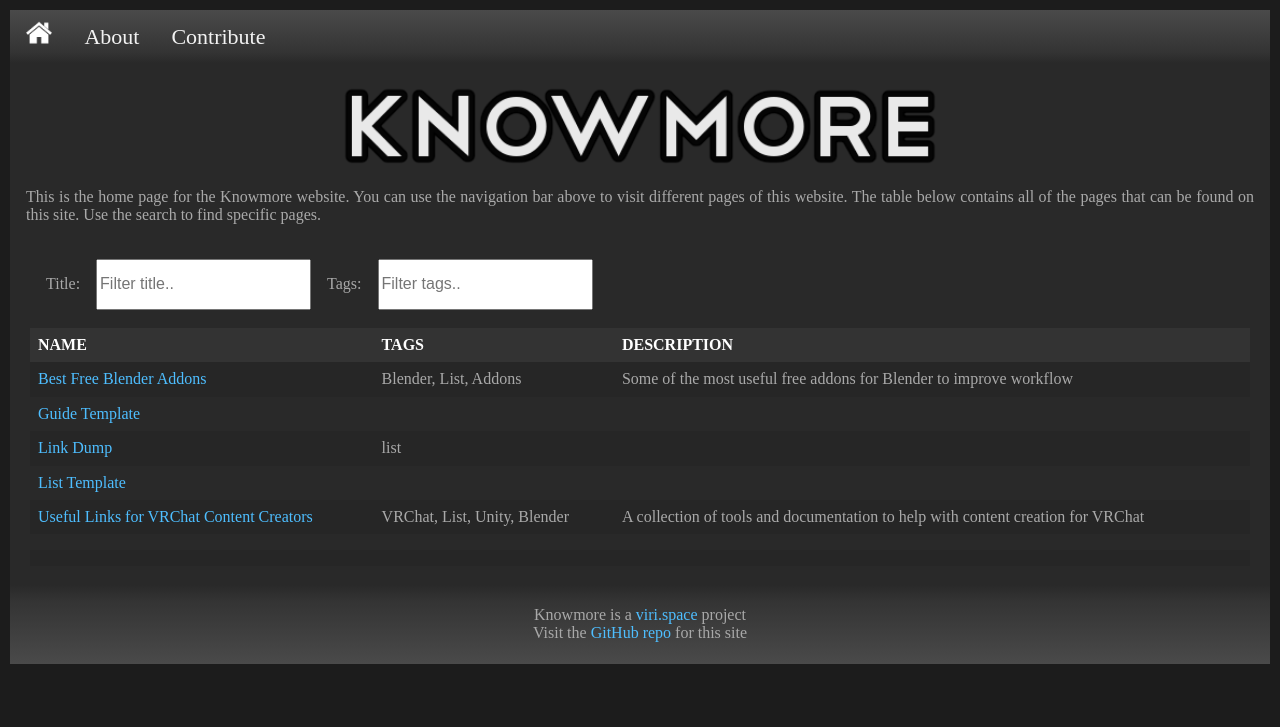
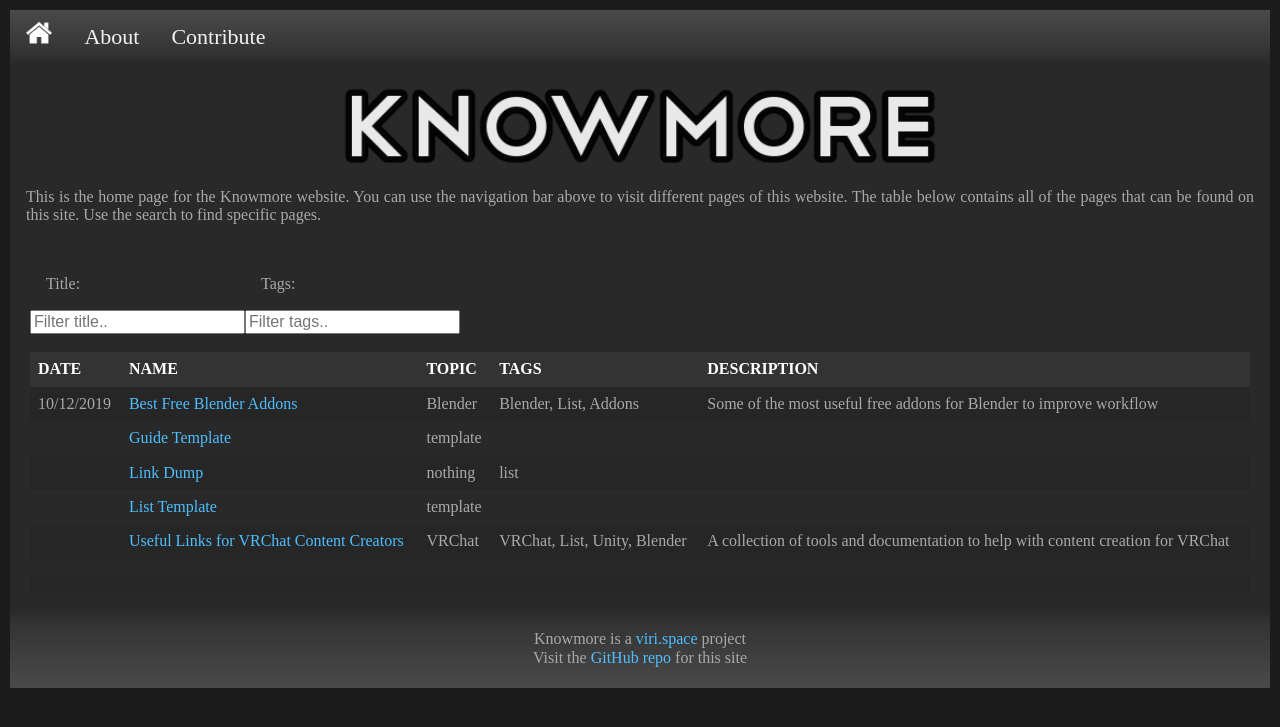
Before and after one commit to vuwnu/knowmore, a Jekyll site: the page built from index.html, in a window 1280 px wide. Shown: the top 727 px of the page. Built offline with Jekyll 4.4.1, drawn with Linux system fonts in a browser that asks for light colours.

Commit message:
few fixes

```diff
--- a/_includes/table.html
+++ b/_includes/table.html
@@ -1,10 +1,14 @@
 <br>
 
 <div class="container">
-  <p>Title: </p>
-  <input type="text" id="filterTitle" onkeyup="filterTitle()" placeholder="Filter title..">
-  <p>Tags: </p>
-  <input type="text" id="filterTags" onkeyup="filterTags()" placeholder="Filter tags..">
+  <div>
+    <p>Title: </p>
+    <input type="text" id="filterTitle" onkeyup="filterTitle()" placeholder="Filter title..">
+  </div>
+  <div>
+    <p>Tags: </p>
+    <input type="text" id="filterTags" onkeyup="filterTags()" placeholder="Filter tags..">
+  </div>
 </div>
 
 <br>
@@ -12,16 +16,20 @@
 <div class="container">
 <table id="projectTable">
   <tr>
+    <th>Date</th>
     <th onclick="sortTable(0)">Name</th>
+    <th>Topic</th>
     <th onclick="sortTable(1)">Tags</th>
     <th>Description</th>
   </tr>
   {% assign sorted-pages = site.pages | where: "layout","page" %}
   {% for page in sorted-pages %}
   <tr>
-    <td data-label="Name"><a href="{{ page.url | relative_url }}">{{ page.title | escape }}</a></td>
-    <td data-label="Tags">{{ page.tags | join: ', ' }}</td>
-    <td data-label="Description">{{ page.description }}</td>
+    <td>{{ page.date }}</td>
+    <td><a href="{{ page.url | relative_url }}">{{ page.title | escape }}</a></td>
+    <td>{{ page.topic }}</td>
+    <td>{{ page.tags | join: ', ' }}</td>
+    <td>{{ page.description }}</td>
   </tr>
   {%- endfor -%}
 </table>
--- a/assets/css/main.scss
+++ b/assets/css/main.scss
@@ -48,6 +48,7 @@ a.home-padding {
 .container {
   margin: 0 20px;
   display: flex;
+  flex-wrap: wrap;
 }
 footer {
   text-align: center;
@@ -66,6 +67,14 @@ footer p {
 }
 .page-head p {
   text-align: center;
+}
+
+hr {
+  box-sizing: content-box;
+  height: 30px;
+  overflow: visible;
+  border: 0;
+  background: linear-gradient(180deg, #292929 0%, #1c1c1c 50%, #292929 100%);
 }
 
 table {
--- a/p/blender-addons.md
+++ b/p/blender-addons.md
@@ -1,6 +1,8 @@
 ---
 layout: page
 title: Best Free Blender Addons
+date: 10/12/2019
+topic: Blender
 tags: [Blender, List, Addons]
 description: Some of the most useful free addons for Blender to improve workflow
 ---
```
